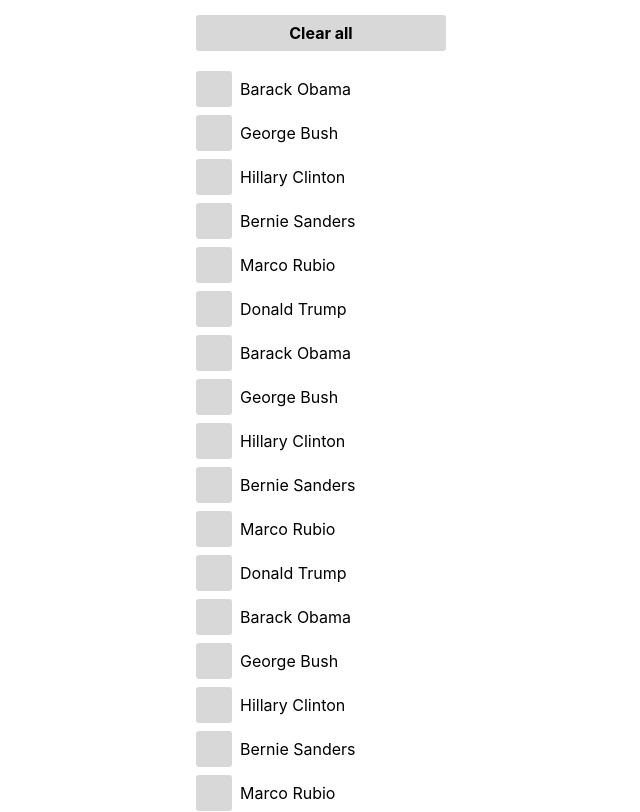
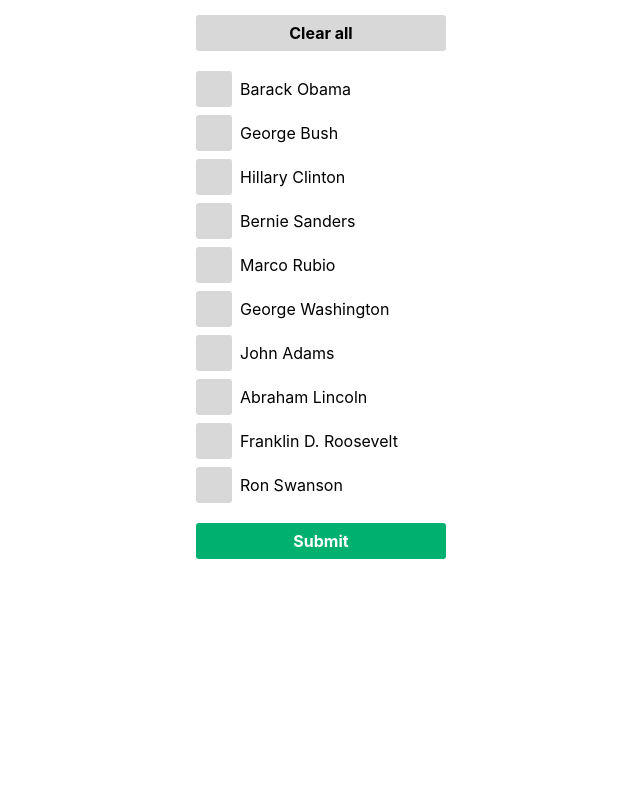
Before and after one commit to tplante/sorting-ui, a React (Create React App) app: page / in a window 1280 px wide. Shown: the top 812 px of the page, without its empty margins (319-959 px from the left). Built offline with nearby package versions, Linux system fonts and the light colour scheme; the HTML template or start-up script is replaced by a standard one.

Commit message:
10 candidates to match other UI samples

```diff
--- a/src/App.js
+++ b/src/App.js
@@ -6,21 +6,11 @@
   { candidate: "Hillary Clinton", rank: 0 },
   { candidate: "Bernie Sanders", rank: 0 },
   { candidate: "Marco Rubio", rank: 0 },
-  { candidate: "Donald Trump", rank: 0 },
-  { candidate: "Barack Obama", rank: 0 },
-  { candidate: "George Bush", rank: 0 },
-  { candidate: "Hillary Clinton", rank: 0 },
-  { candidate: "Bernie Sanders", rank: 0 },
-  { candidate: "Marco Rubio", rank: 0 },
-  { candidate: "Donald Trump", rank: 0 },
-  { candidate: "Barack Obama", rank: 0 },
-  { candidate: "George Bush", rank: 0 },
-  { candidate: "Hillary Clinton", rank: 0 },
-  { candidate: "Bernie Sanders", rank: 0 },
-  { candidate: "Marco Rubio", rank: 0 },
-  { candidate: "Donald Trump", rank: 0 },
-  { candidate: "Barack Obama", rank: 0 },
-  { candidate: "George Bush", rank: 0 }
+  { candidate: "George Washington", rank: 0 },
+  { candidate: "John Adams", rank: 0 },
+  { candidate: "Abraham Lincoln", rank: 0 },
+  { candidate: "Franklin D. Roosevelt", rank: 0 },
+  { candidate: "Ron Swanson", rank: 0 }
 ];
 
 const containerStyles = {
```
